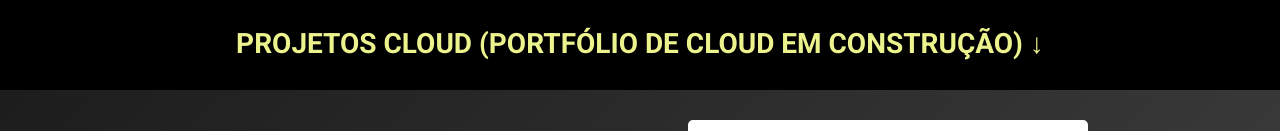
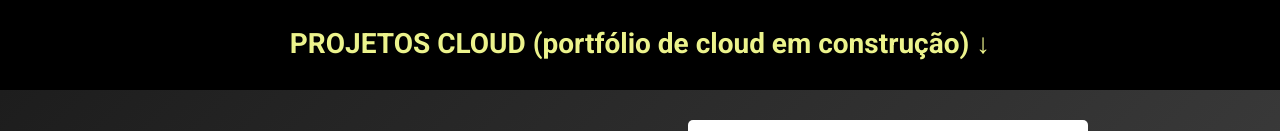
Before and after one commit to rphaell/portfolio-raphael, a website: page index.html in a window 1280 px wide. Shown: the part 603-734 px from the top of the page. Drawn offline with Linux system fonts and the light colour scheme.

Commit message:
att portfolio

```diff
--- a/index.html
+++ b/index.html
@@ -46,7 +46,7 @@
 
         </div>
     </header>
-    <h1 id="title-section-project" style="color: rgb(236, 243, 140);">Projetos Cloud (Portfólio de Cloud em construção) <span id="">↓ </span></h1>
+    <h1 id="title-section-project" style="color: rgb(236, 243, 140);">Projetos Cloud <span style="text-transform: lowercase;">(Portfólio de Cloud em construção)</span> <span id="">↓ </span></h1>
     <section class="projects container">
         <div class="project">
             <div class="project-description">
```
